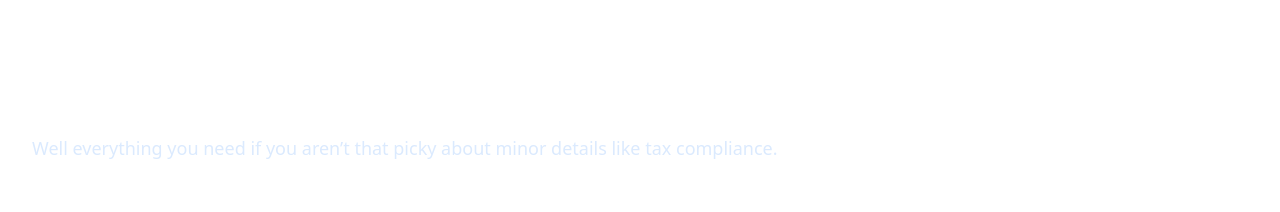
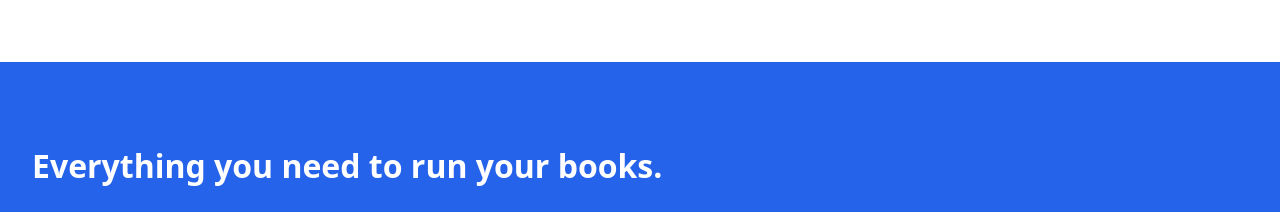
Before and after one commit to amine-omari/Taxpal-clone, a Next.js app: page / in a window 1280 px wide. Shown: the part 1026-1238 px from the top of the page. Before the commit the page ends 1188 px from the top, so only its background shows below. Built offline with nearby package versions, Linux system fonts and the light colour scheme.

Commit message:
feat: add style in FeaturesSection component

```diff
--- a/components/FeaturesSection.jsx
+++ b/components/FeaturesSection.jsx
@@ -7,6 +7,8 @@ const FeaturesSection = () => {
       title="Everything you need to run your books."
       text="Well everything you need if you aren’t that picky about minor details
         like tax compliance."
+      bgBlue={true}
+      padding="pb-28 pt-20"
     ></Container>
   );
 };
```
